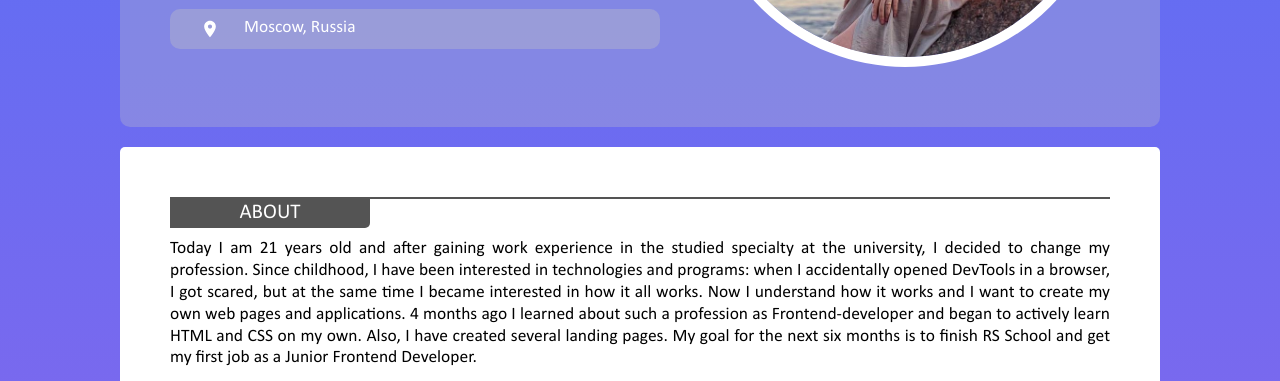
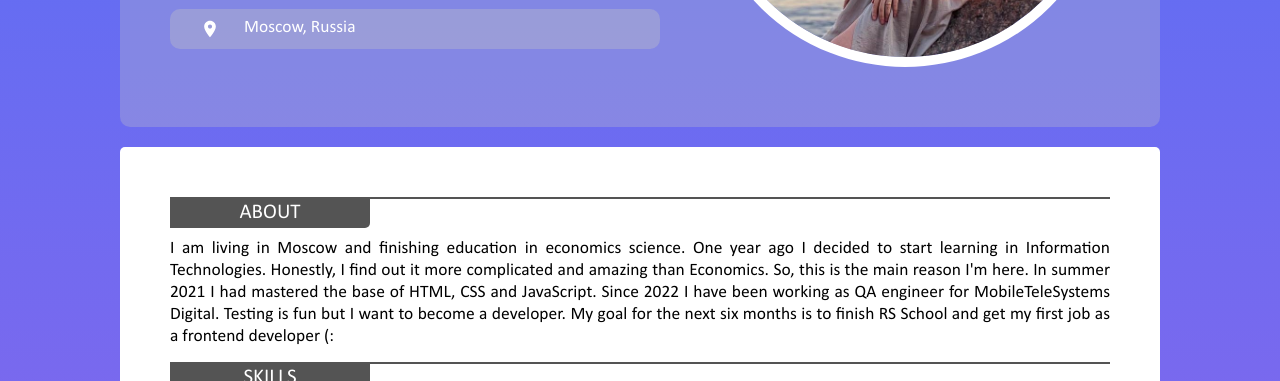
Before and after one commit to podkovyrova/rsschool-cv, a plain HTML site: page index.html in a window 1280 px wide. Shown: the part 513-894 px from the top of the page. Drawn offline with Linux system fonts and the light colour scheme.

Commit message:
feat: edit cv.md and index.html

```diff
--- a/index.html
+++ b/index.html
@@ -82,7 +82,10 @@
                         <span class="decoration-line"></span>
                         <h2 class="_title">About</h2>
                         <div class="about-text">
-                            Today I am 21 years old and after gaining work experience in the studied specialty at the university, I decided to change my profession. Since childhood, I have been interested in technologies and programs: when I accidentally opened DevTools in a browser, I got scared, but at the same time I became interested in how it all works. Now I understand how it works and I want to create my own web pages and applications. 4 months ago I learned about such a profession as Frontend-developer and began to actively learn HTML and CSS on my own. Also, I have created several landing pages. My goal for the next six months is to finish RS School and get my first job as a Junior Frontend Developer.
+                            I am living in Moscow and finishing education in economics science. One year ago I decided to start learning in Information Technologies. Honestly, I find out it more complicated and amazing than Economics. So, this is the main reason I'm here.
+                            In summer 2021 I had mastered the base of HTML, CSS and JavaScript.
+                            Since 2022 I have been working as QA engineer for MobileTeleSystems Digital. Testing is fun but I want to become a developer.
+                            My goal for the next six months is to finish RS School and get my first job as a frontend developer (:
                         </div>
                     </section>
                     <section id="skills" class="skills">
```
Also changed, not shown: 1 other file.
